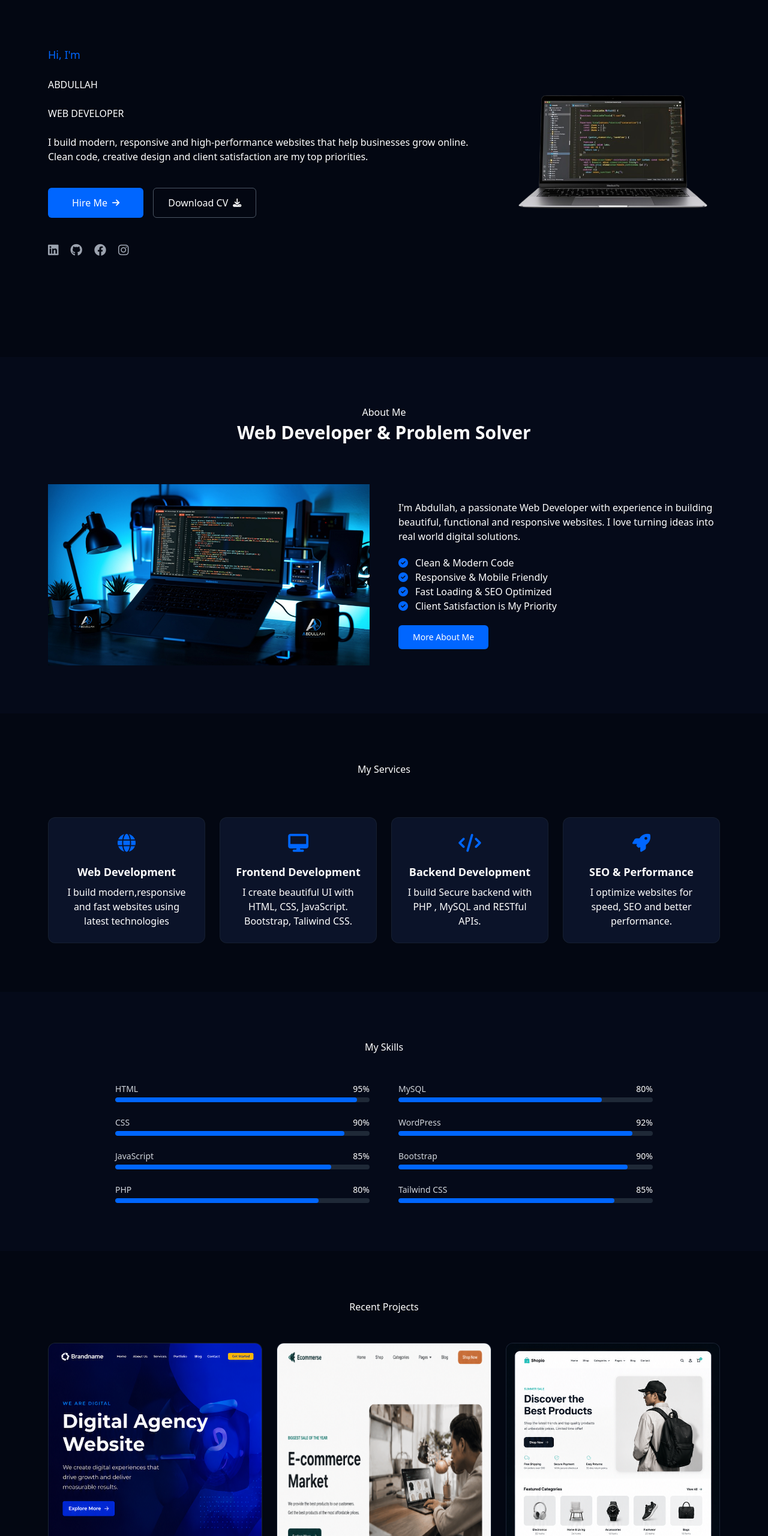
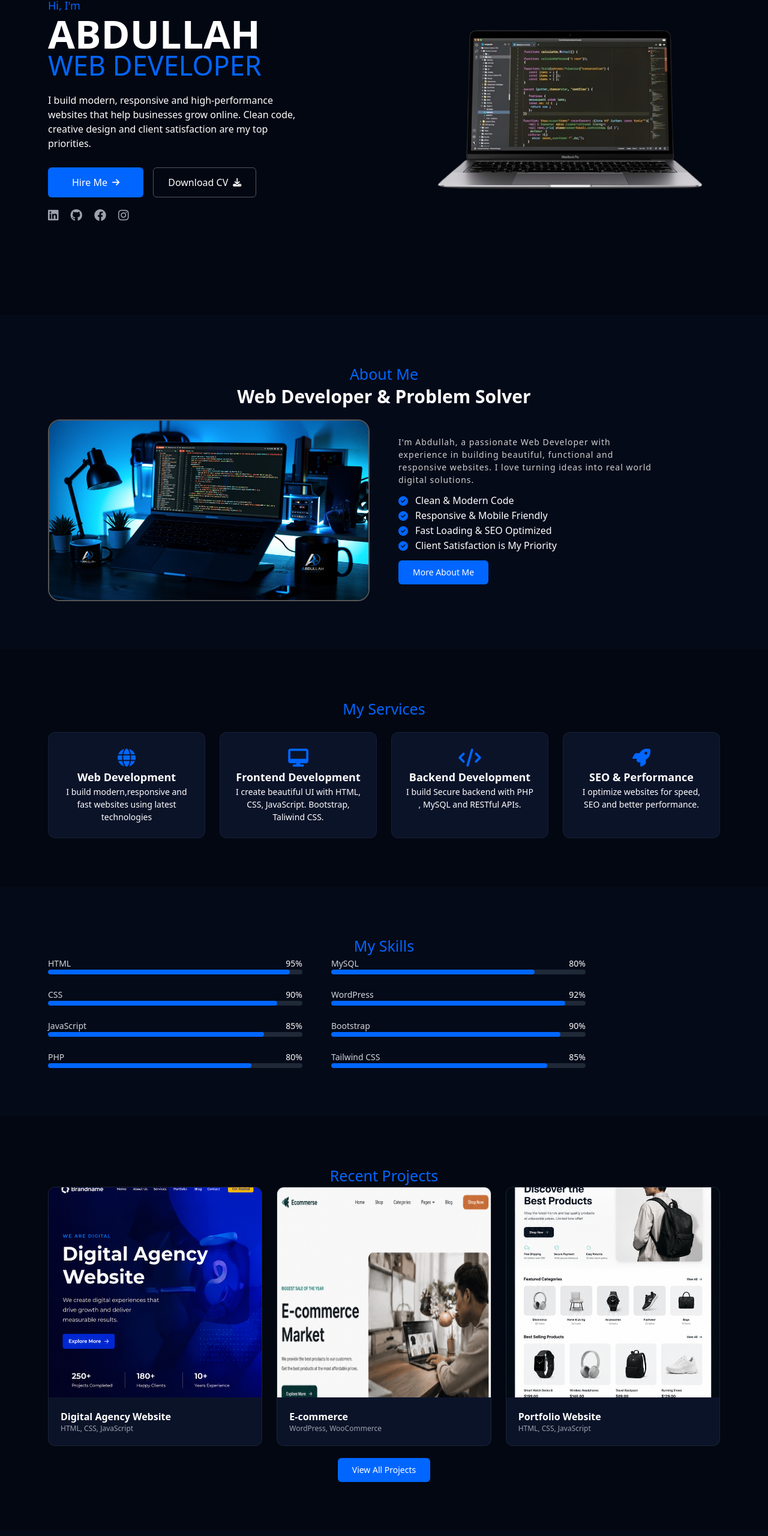
Before and after one commit to wepabdullah36/development-Abdullah, a plain HTML site: page index.html in a window 1280 px wide. Shown: the part 240-2800 px from the top of the page at 60% size. Drawn offline with nearby package versions, Linux system fonts and the light colour scheme; files whose address does not match are found by name.

Commit message:
Add files via upload

```diff
--- a/index.html
+++ b/index.html
@@ -4,11 +4,125 @@
     <meta charset="UTF-8">
     <meta name="viewport" content="width=device-width, initial-scale=1.0">
     <title>Abdullah Web Developer Portfolio</title>
-    <link rel="stylesheet" type="text/css" href="D:/Abdullah/assets/css/style.css">
-    <link rel="icon" type="image/png" href="D:/Abdullah/assets/image/logo1.png">
+    <link rel="icon" type="image/png" href="logo1.png">
     <script src="https://cdn.tailwindcss.com"></script>
     <link rel="stylesheet" href="https://cdnjs.cloudflare.com/ajax/libs/font-awesome/6.4.0/css/all.min.css">
-
+    <style>
+        *{
+    padding: 0px;
+    margin: 0px !important;
+    box-sizing: border-box;
+    }
+    @keyframes spin {
+        0% { transform: rotate(0deg); }
+        100% { transform: rotate(360deg); }
+    }
+    .logo_Abdulah{
+        max-width: 180px;
+    }
+    .designarena_image_hdfi0las{
+        max-width: 500px;
+    }
+    .captcha-spinner {
+        border: 2px solid #f3f3f3;
+        border-top: 2px solid #0066ff;
+        border-radius: 50%;
+        width: 20px;
+        height: 20px;
+        animation: spin 0.8s linear infinite;
+    }
+    .Abdullah{
+        font-size: 65px;
+        font-weight: 600;
+        color: white;
+        line-height: 37px;
+        padding-top: 15px;
+    }
+    .DEVELOPER{
+        color: #0066FF;
+        font-size: 45px;
+        font-weight: 500;
+        margin: 0px;
+    }
+    .responsive{
+        max-width: 430px;
+        padding: 12px 0px;
+    }
+    .About{
+        font-size: 25px;
+        font-weight: 300;
+        color: #0066FF;
+    }
+    .laptop{
+        border-radius: 20px;
+        border: 2px solid #565656;
+    }
+    .passionate{
+        font-size: 14px;
+        max-width: 440px;
+        letter-spacing: 1px;
+        font-weight: 500;
+        color: #d0d0d0;
+    }
+    .functional{
+        padding: 12px 0px;
+        line-height: 25px;
+    }
+    .skills{
+        font-size: 14px;
+        color: white;
+    }
+    .quote{
+        transform: rotate(180deg);
+        font-size: 23px;
+    }
+    .review{
+        font-size: 13px;
+    }
+    .review_image{
+        max-width: 60px;
+    }
+    .review_name{
+        font-size: 16px;
+        font-weight: 500;
+    }
+    .work_text{
+        font-size: 15px;
+        line-height: 20px;
+    }
+    .image-box{
+        height:350px;
+        width:100%;
+        overflow:hidden;
+    }
+    .Digital_Agency_Website{
+        width:100%;
+        height:1095px;
+        object-fit:cover;
+        transition:transform 5s ease;
+    }
+    .image-box:hover .Digital_Agency_Website{
+        transform:translateY(-600px);
+    }
+    .E-commerce{
+        width:100%;
+        height:950px;
+        object-fit:cover;
+        transition:transform 5s ease;
+    }
+    .image-box:hover .E-commerce{
+        transform:translateY(-600px);
+    }
+    .Portfolio{
+        width:100%;
+        height:950px;
+        object-fit:cover;
+        transition:transform 5s ease;
+    }
+    .image-box:hover .Portfolio{
+        transform:translateY(-600px);
+    }
+    </style>
     <script>
         tailwind.config = {
             theme: {
@@ -29,7 +143,7 @@
 
     <nav class="sticky top-0 z-40 bg-darkBg/90 backdrop-blur-md border-b border-gray-800 py-4 px-6 md:px-12 flex justify-between items-center">
         <div>
-            <img src="D:/Abdullah/assets/image/logo.png"class="logo_Abdulah">
+            <img src="logo.png"class="logo_Abdulah">
         </div>
 
         <div class="hidden md:flex gap-6 text-sm text-gray-300">
@@ -84,7 +198,7 @@
             </div>
         </div>
         <div class="w-full md:w-1/2 flex justify-center">
-            <img src="D:/Abdullah/assets/image/designarena_image_hdfi0las.png" class="designarena_image_hdfi0las">
+            <img src="designarena_image_hdfi0las.png" class="designarena_image_hdfi0las">
         </div>
     </section>
 
@@ -96,7 +210,7 @@
             </div>
             <div class="flex flex-col md:flex-row items-center gap-12">
                 <div class="w-full md:w-1/2">
-                    <img src="D:/Abdullah/assets/image/laptop.jpg"class="laptop">
+                    <img src="laptop.jpg"class="laptop">
                 </div>
                 <div class="w-full md:w-1/2 space-y-5">
                     <p class="passionate">
@@ -191,7 +305,7 @@
         <div class="grid grid-cols-1 md:grid-cols-3 gap-6">
             <div class="bg-cardBg border border-gray-800/80 rounded-xl overflow-hidden group">
                 <div class="image-box">
-                    <img src="D:/Abdullah/assets/image/Digital_Agency_Website.png" class="Digital_Agency_Website">
+                    <img src="Digital_Agency_Website.png" class="Digital_Agency_Website">
                 </div>
                 <div class="p-5">
                     <h3 class="font-bold text-base mb-1">Digital Agency Website</h3>
@@ -200,7 +314,7 @@
             </div>
             <div class="bg-cardBg border border-gray-800/80 rounded-xl overflow-hidden group">
                 <div class="image-box">
-                    <img src="D:/Abdullah/assets/image/E-commerce.png" class="E-commerce">
+                    <img src="E-commerce.png" class="E-commerce">
                 </div>
                 <div class="p-5">
                     <h3 class="font-bold text-base mb-1">E-commerce</h3>
@@ -209,7 +323,7 @@
             </div>
             <div class="bg-cardBg border border-gray-800/80 rounded-xl overflow-hidden group">
                  <div class="image-box">
-                    <img src="D:/Abdullah/assets/image/Portfolio.png" class="Portfolio">
+                    <img src="Portfolio.png" class="Portfolio">
                 </div>
                 <div class="p-5">
                     <h3 class="font-bold text-base mb-1">Portfolio Website</h3>
@@ -234,7 +348,7 @@
                         "Abdullah is an amazing developer! He delivered high quality work on time and exceeded my expectations."
                     </p>
                     <div class="flex items-center gap-3 mt-4 pt-3">
-                        <img src="D:/Abdullah/assets/image/Aiko-Sato.png" class="review_image">
+                        <img src="Aiko-Sato.png" class="review_image">
                         <div>
                             <h4 class="review_name">Ali Raza</h4>
                             <p class="text-[14px] text-gray-400">Business Owner</p>
@@ -247,7 +361,7 @@
                         "Great communication, fast delivery and excellent code quality. I will definitely work with him again."
                     </p>
                     <div class="flex items-center gap-3 mt-4 pt-5">
-                        <img src="D:/Abdullah/assets/image/hana.png" class="review_image">
+                        <img src="hana.png" class="review_image">
                         <div>
                             <h4 class="review_name">Sarah Khan</h4>
                             <p class="text-[14px] text-gray-400">Marketing Manager</p>
@@ -260,7 +374,7 @@
                         "He understood my requirements perfectly and built a responsive website for my business. Highly recommended!"
                     </p>
                     <div class="flex items-center gap-3 mt-4 pt-3">
-                        <img src="D:/Abdullah/assets/image/Nikolai-Ivanov.png" class="review_image">
+                        <img src="Nikolai-Ivanov.png" class="review_image">
                         <div>
                             <h4 class="review_name">Usman Ahmed</h4>
                             <p class="text-[14px] text-gray-400">Entrepreneur</p>
```
